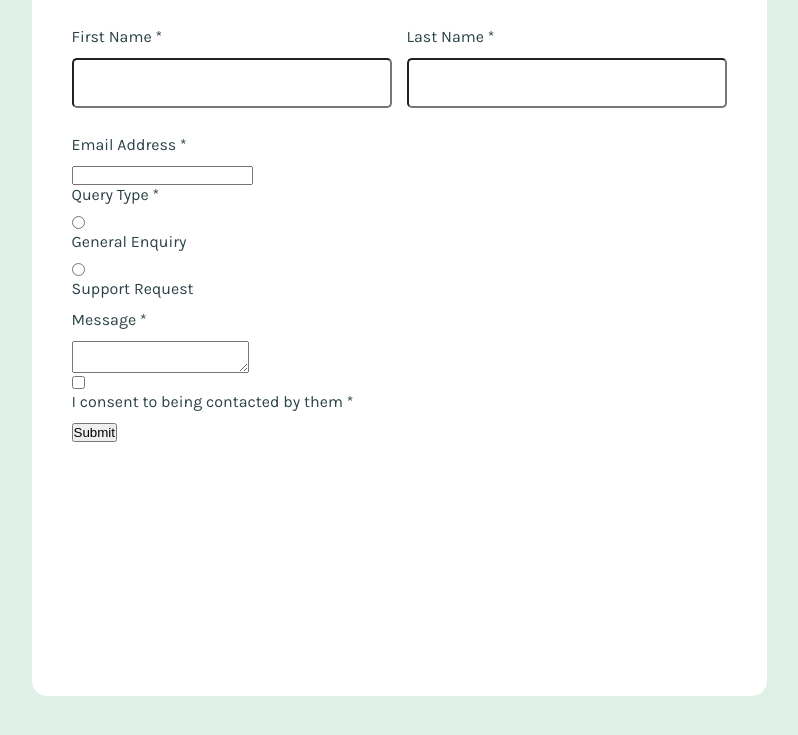
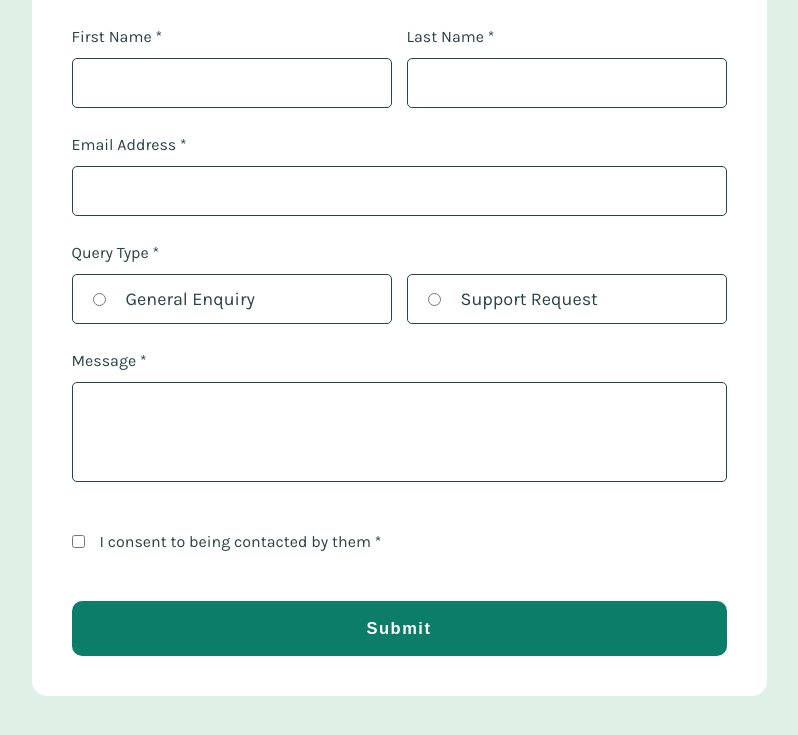
Before and after one commit to rahulkumar215/contact-form, a plain HTML site: page index.html in a window 1280 px wide. Shown: the part 179-914 px from the top of the page, without its empty margins (241-1039 px from the left). Drawn offline with Linux system fonts and the light colour scheme.

Commit message:
did some work

```diff
--- a/index.html
+++ b/index.html
@@ -44,8 +44,9 @@
           >
           <input type="email" id="contact-email" />
         </div>
+
+        <label>Query Type <span class="importantt"> *</span></label>
         <div class="input__query-type w_50">
-          <label>Query Type <span class="importantt"> *</span></label>
           <div class="input__radio">
             <input type="radio" id="general-enquiry" />
             <label for="general-enquiry">General Enquiry</label>
@@ -59,7 +60,7 @@
           <label for="message"
             >Message <span class="importantt"> *</span></label
           >
-          <textarea id="message"></textarea>
+          <input id="message" type="text"></input>
         </div>
         <div class="input__checkbox w_100">
           <input type="checkbox" id="consent" />
--- a/style.css
+++ b/style.css
@@ -72,11 +72,105 @@ label {
 
 .input__name {
   width: 100%;
+}
+
+.input__name > input,
+.input__email > input {
+  width: 100%;
+  border: 1px solid var(--color-grey-900-darker);
+  border-radius: 0.5rem;
+  height: 5rem;
   margin-bottom: 2.7rem;
 }
 
-.input__name > input {
+.input__query-type {
+  display: flex;
+  align-items: center;
+  justify-content: space-between;
+
   width: 100%;
+}
+
+.input__radio {
+  display: flex;
+  align-items: center;
+  justify-content: start;
+  border: 1px solid var(--color-grey-900-darker);
   border-radius: 0.5rem;
+  margin-bottom: 2.7rem;
+
   height: 5rem;
+  width: 100%;
 }
+
+.input__radio > input {
+  cursor: pointer;
+  margin: 0 2rem;
+}
+
+.input__radio > label {
+  font-size: 1.8rem;
+}
+
+.input__radio > label,
+.input__checkbox > label {
+  margin: 0;
+}
+
+.input__radio:nth-child(1) {
+  margin-right: 1.5rem;
+}
+
+.input__message > input {
+  width: 100%;
+  height: 10rem;
+  border: 1px solid var(--color-grey-900-darker);
+  border-radius: 0.5rem;
+  margin-bottom: 5rem;
+}
+
+.input__checkbox {
+  display: flex;
+  align-items: center;
+  justify-content: start;
+  margin-bottom: 5rem;
+}
+
+.input__checkbox > input {
+  margin-right: 1.5rem;
+  cursor: pointer;
+}
+
+.btn {
+  width: 100%;
+  height: 5.5rem;
+  border: none;
+  border-radius: 1rem;
+  background-color: var(--color-green-600-medium);
+  color: var(--color-white);
+  font-size: 1.65rem;
+  letter-spacing: 0.15rem;
+  font-weight: 700;
+}
+
+.importantt {
+  color: var(--color-grey-900-darker);
+}
+
+input[type="text"],
+input[type="email"] {
+  font-size: 1.65rem;
+  padding-left: 2.5rem;
+  font-weight: 700;
+  color: var(--color-grey-900-darker);
+  font-family: inherit;
+  word-wrap: break-word;
+  word-break: break-all;
+}
+
+input:focus,
+input:active,
+input:hover {
+  outline: none;
+  border: 1px solid var(--color-green-600-medium);
+}
```
